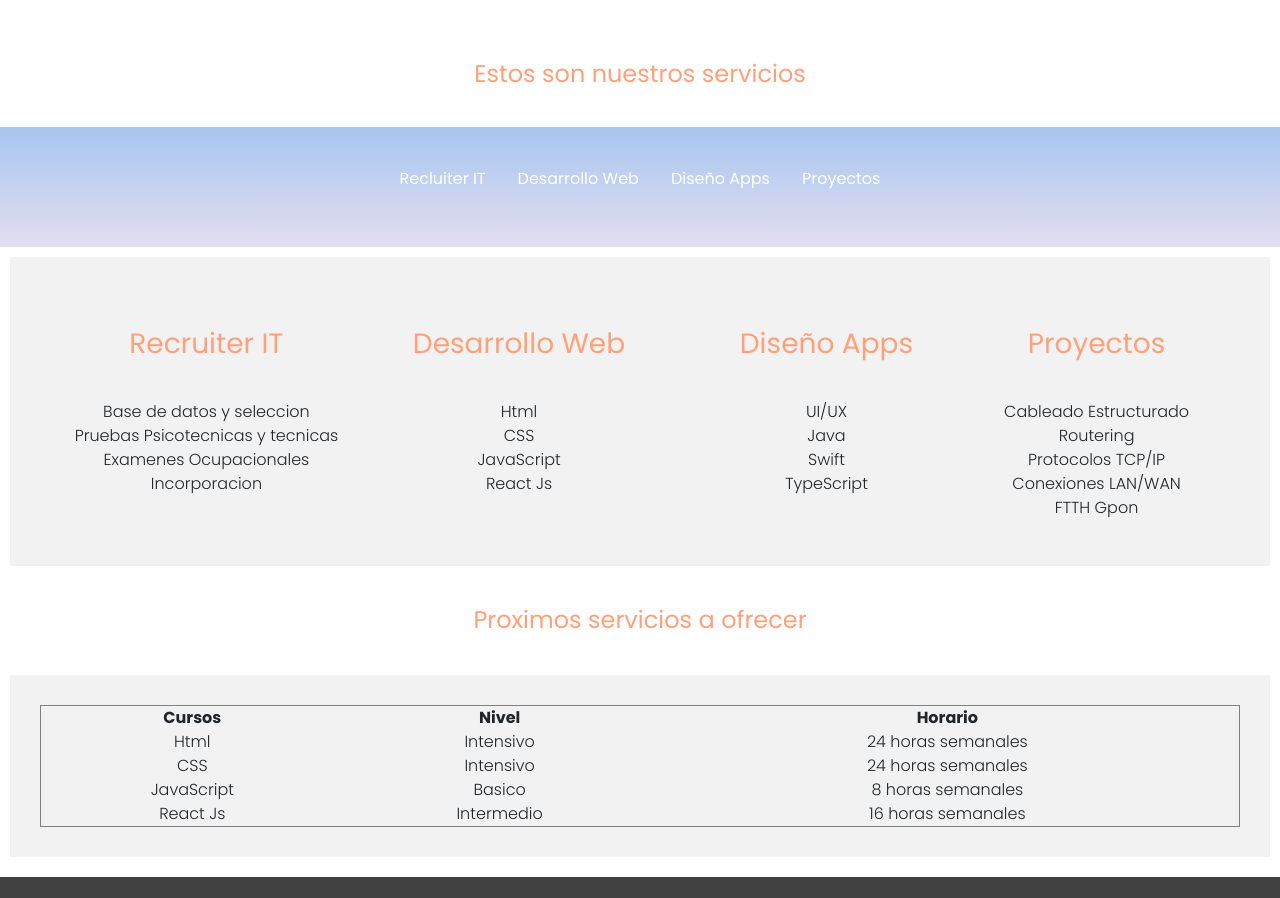
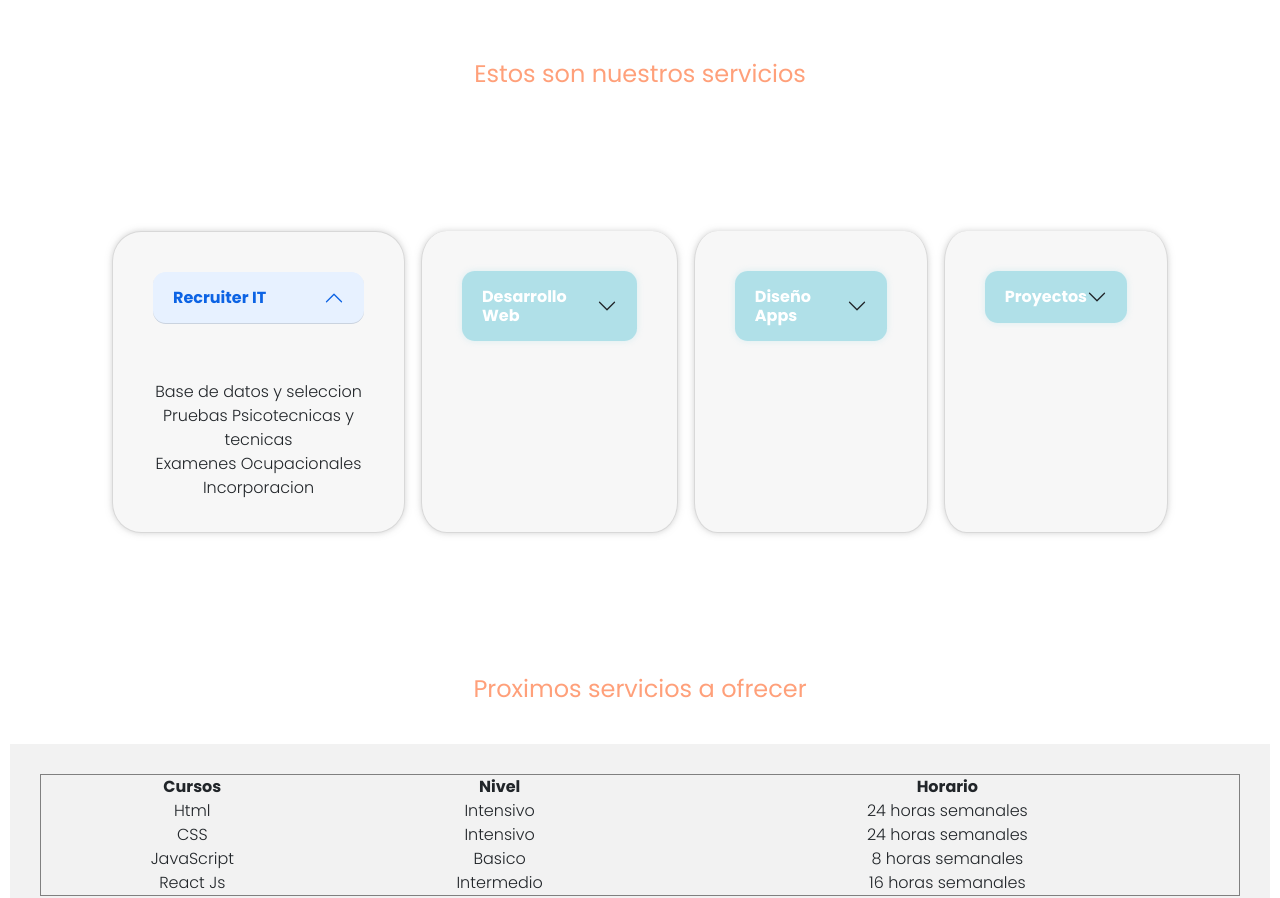
Before and after one commit to Devjulianp/Proyecto-_coderhouse, a plain HTML site: page Pages/productos.html in a window 1280 px wide. Shown: the part 780-1678 px from the top of the page. Drawn offline with nearby package versions, Linux system fonts and the light colour scheme; grey boxes are pictures that could not be loaded; files whose address does not match are found by name.

Commit message:
Se mejoro pagina de productos

```diff
--- a/Pages/productos.html
+++ b/Pages/productos.html
@@ -52,17 +52,14 @@
         <div>
             <h3 class="titulo">Estos son nuestros servicios</h3>
         </div>
-        <div class="info-prod">
-            <ol class="prod-container">
-                <li class="prod-items"><a href="#Recruiter-IT" class="prod-links">Recluiter IT</a></li>
-                <li class="prod-items"><a href="#Desarrollo-Web" class="prod-links">Desarrollo Web</a></li>
-                <li class="prod-items"><a href="#Diseño-Apps" class="prod-links">Diseño Apps</a></li>
-                <li class="prod-items"><a href="#Proyectos" class="prod-links">Proyectos</a></li>
-            </ol>
-        </div>
-        <section class="staff">
-            <div>
-                <h3 id="Recruiter-IT" class="titulo-staff">Recruiter IT</h3>
+        <div class="accordion" id="accordionExample">
+            <div class="accordion-item">
+              <h2 class="accordion-header" id="headingOne">
+                <button class="accordion-button" type="button" data-bs-toggle="collapse" data-bs-target="#collapseOne" aria-expanded="true" aria-controls="collapseOne">Recruiter IT
+                </button>
+              </h2>
+              <div id="collapseOne" class="accordion-collapse collapse show" aria-labelledby="headingOne" data-bs-parent="#accordionExample">
+                <div class="accordion-body">
                     <ol>
                         <li class="estilo-staff staff1">Base de datos y seleccion</li>
                         <li class="estilo-staff staff1">Pruebas Psicotecnicas y tecnicas</li>
@@ -70,8 +67,16 @@
                         <li class="estilo-staff staff1">Incorporacion</li>
                     </ol>
                 </div>
-            <div>
-                <h3 id="Desarrollo-Web" class="titulo-staff">Desarrollo Web</h3>
+              </div>
+            </div>
+            <div class="accordion-item">
+              <h2 class="accordion-header" id="headingTwo">
+                <button class="accordion-button collapsed" type="button" data-bs-toggle="collapse" data-bs-target="#collapseTwo" aria-expanded="false" aria-controls="collapseTwo">
+                    Desarrollo Web
+                </button>
+              </h2>
+              <div id="collapseTwo" class="accordion-collapse collapse" aria-labelledby="headingTwo" data-bs-parent="#accordionExample">
+                <div class="accordion-body">
                     <ol>
                         <li class="estilo-staff staff2">Html</li>
                         <li class="estilo-staff staff2">CSS</li>
@@ -79,8 +84,16 @@
                         <li class="estilo-staff staff2">React Js</li>
                     </ol>
                 </div>
-            <div>
-                <h3 id="Diseño-Apps" class="titulo-staff">Diseño Apps</h3>
+              </div>
+            </div>
+            <div class="accordion-item">
+              <h2 class="accordion-header" id="headingThree">
+                <button class="accordion-button collapsed" type="button" data-bs-toggle="collapse" data-bs-target="#collapseThree" aria-expanded="false" aria-controls="collapseThree">
+                    Diseño Apps
+                </button>
+              </h2>
+              <div id="collapseThree" class="accordion-collapse collapse" aria-labelledby="headingThree" data-bs-parent="#accordionExample">
+                <div class="accordion-body">
                     <ol>
                         <li class="estilo-staff staff3">UI/UX</li>
                         <li class="estilo-staff staff3">Java</li>
@@ -88,8 +101,16 @@
                         <li class="estilo-staff staff3">TypeScript</li>
                     </ol>
                 </div>
-            <div>
-                <h3  id="Proyectos" class="titulo-staff">Proyectos</h3>
+              </div>
+            </div>
+            <div class="accordion-item">
+                <h2 class="accordion-header" id="headingFour">
+                  <button class="accordion-button collapsed" type="button" data-bs-toggle="collapse" data-bs-target="#collapseFour" aria-expanded="false" aria-controls="collapseFour">
+                    Proyectos
+                  </button>
+                </h2>
+                <div id="collapseFour" class="accordion-collapse collapse" aria-labelledby="headingFour" data-bs-parent="#accordionExample">
+                  <div class="accordion-body">
                     <ol>
                         <li class="estilo-staff staff4">Cableado Estructurado</li>
                         <li class="estilo-staff staff4">Routering</li>
@@ -98,7 +119,9 @@
                         <li class="estilo-staff staff4">FTTH Gpon</li>
                     </ol>
                   </div>
-        </section>
+                </div>
+              </div>
+          </div>
         <h2 class="titulo">Proximos servicios a ofrecer</h2>
         <div class="tablas">
             <table border="1px">
--- a/_variables.scss
+++ b/_variables.scss
@@ -2,6 +2,7 @@ $style: (
 colortitulos: rgb(255, 160, 122),
 colorcontenido: hsla(0, 0%, 83%, 0.309),
 colorfooter: #414141,
+colorcard:rgb(121, 206, 221)
 );
 
 $fondoprincipal1: -webkit-linear-gradient(to right, hsla(28, 85%, 58%, 0.467), hsla(199, 85%, 42%, 0.467));
--- a/style.scss
+++ b/style.scss
@@ -37,7 +37,8 @@ footer {
 
     #grid,
     #grid__prod,
-    #grid__nos { @include Grid_mobile;
+    #grid__nos {
+        @include Grid_mobile;
     }
 
     #contenido {
@@ -199,8 +200,14 @@ footer {
     .cards .card .texto-card p {
         font-size: 0.6em;
         text-align: center;
+    }
 
+    .card:hover {
+        background: map-get($style, colortitulos) !important;
+        width: 50% !important;
+        height: 255px !important;
     }
+
 
     .form-section,
     .form-section-conta {
@@ -251,7 +258,8 @@ footer {
 
     #grid,
     #grid__prod,
-    #grid__nos { @include Grid_desk;
+    #grid__nos {
+        @include Grid_desk;
     }
 
     .container {
@@ -280,6 +288,7 @@ footer {
 
     .collapse {
         display: flex;
+        justify-content: center;
 
     }
 
@@ -398,6 +407,15 @@ footer {
         padding: 40px;
     }
 
+
+    #accordionExample {
+        display: flex;
+        justify-content: space-evenly;
+        padding: 4em;
+        margin: 3em;
+        gap: 1em;
+    }
+
     .staff {
         display: grid;
         grid-auto-flow: column;
@@ -409,7 +427,16 @@ footer {
         font-weight: 200;
         padding-top: 5px;
         font-size: 1em !important;
+    }
 
+    .card {
+        padding: 5%;
+
+        &:hover {
+            background: map-get($style, colortitulos) !important;
+            width: 52% !important;
+            height: 260px !important;
+        }
     }
 
     .form {
@@ -513,8 +540,13 @@ nav {
     color: #fff !important;
 }
 
+.active:hover {
+    background-color: map-get($style, colortitulos);
+}
+
 .nav-link:hover {
     text-decoration: underline !important;
+
 }
 
 .navbar-brand {
@@ -615,7 +647,7 @@ nav {
     padding: 30px 0px 30px 0px;
     font-weight: 300;
     text-align: justify;
-    font-size: 0.8em;
+    font-size: 1em;
 }
 
 /* Productos */
@@ -628,45 +660,29 @@ nav {
     position: relative;
 }
 
-.info-prod {
-    width: 100%;
-    background-image: linear-gradient(to top, hsla(258, 43%, 68%, 0.289) 0%, rgba(0, 91, 209, 0.344)), url(./Assets/engineering.jpg);
-    background-repeat: no-repeat;
-    background-size: cover;
-    background-attachment: fixed;
-    background-position: center;
-    display: grid;
-    justify-content: space-evenly;
-}
 
-.prod-container {
-    display: grid;
-    grid-auto-flow: column;
-    grid-auto-columns: inherit;
-    gap: 2em;
-    text-align: center;
-    align-items: center;
-}
+.accordion-button {
+    color: #fff;
+    font-weight: 700 !important;
+    background-color: rgba(121, 206, 221, 0.555);
+    border-radius: 0.8em !important;
+    box-shadow: 0 0 6px 0 rgba(181, 227, 235, 0.452);
 
-.prod-items {
-    list-style: none;
-}
-
-.prod-links {
-    text-decoration: none;
-    color: #fff;
-    font-size: 1rem;
-
-    :hover {
-        text-decoration: underline;
+    &:hover {
+        background-color:  rgba(255, 160, 122, 0.521);
     }
 }
 
-.titulo-staff {
-    color: map-get($style, colortitulos);
-    text-align: center;
-    margin: 40px;
-    font-weight: 500;
+.accordion-header{
+    text-align: center !important;
+    margin: 40px !important;
+    font-weight: 500 !important;
+}
+
+.accordion-item {
+    background-color: hsla(0, 0%, 83%, 0.192);
+    border-radius: 10% !important;
+    box-shadow: 0 0 6px 0 rgba(187, 187, 187, 0.671);
 }
 
 .estilo-staff {
@@ -717,7 +733,7 @@ nav {
     justify-content: space-evenly !important;
 
     .card {
-        background: rgb(121, 156, 221);
+        background: rgb(121, 206, 221);
         display: flex;
         flex-wrap: wrap;
         width: 45%;
@@ -726,6 +742,9 @@ nav {
         justify-content: space-evenly;
         border-radius: 5px;
         box-shadow: 0 0 6px 0 rgba(0, 0, 0, 0.466) !important;
+        transition: height 1s;
+        transition: width 1s;
+
 
         img {
             width: 100px;
@@ -741,8 +760,8 @@ nav {
 }
 
 .texto-card {
-            width: 60%;
-            color: #fff;
+    width: 60%;
+    color: #fff;
 }
 
 
```
Also changed, not shown: Assets/Techsolutions co.png (added), style.css, 2 other files. Lines whose indentation alone changed are shown as unchanged.
